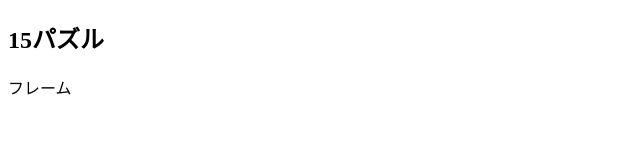
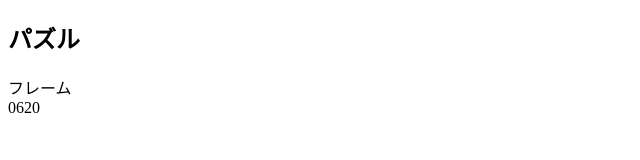
Before and after one commit to shtngstr/TestPages, a plain HTML site: page index.html in a window 1280 px wide. Shown: the full height of the page, 0-640 px from the left. Drawn offline with Linux system fonts and the light colour scheme.

Commit message:
Update index.html

```diff
--- a/index.html
+++ b/index.html
@@ -4,9 +4,10 @@
     <meta charset="UTF-8">
 </head>
 <body>
-    <h2>15パズル</h2>
+    <h2>パズル</h2>
     <div id="frame">
-        フレーム
+        フレーム<br>
+        0620
     </div>
 </body>
 </html>
```
